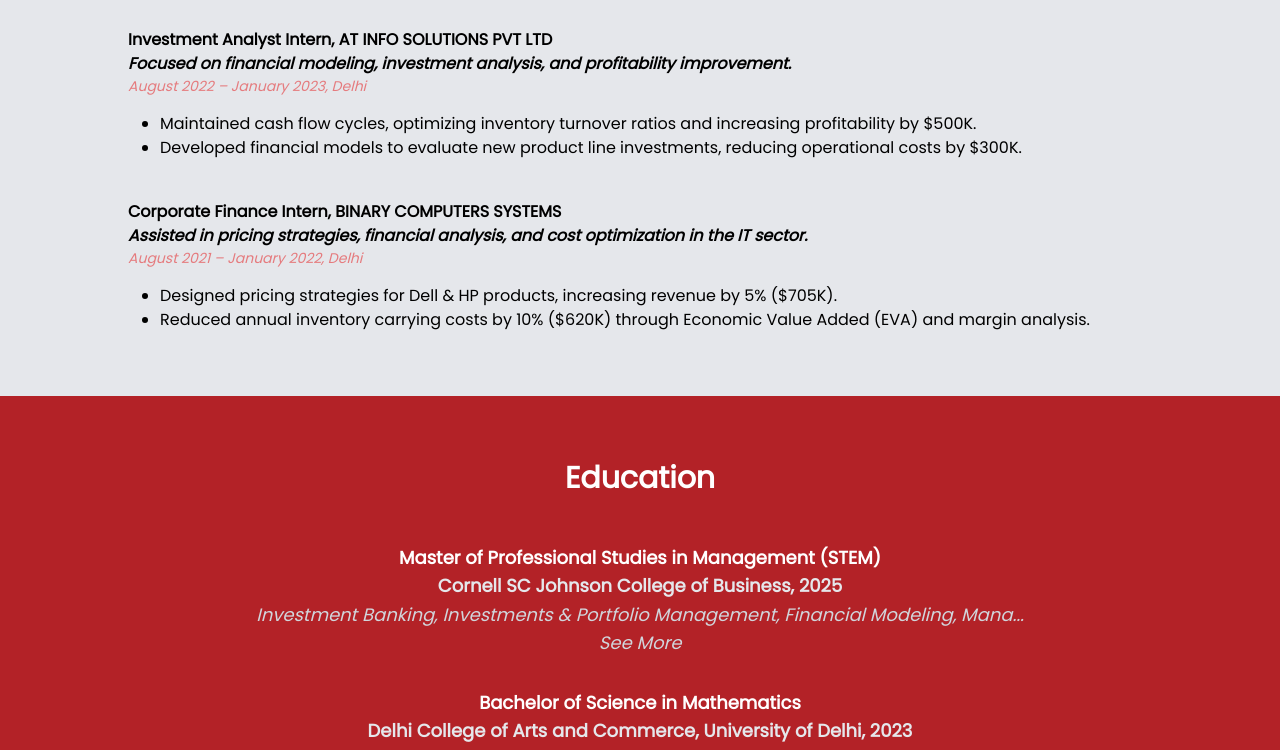
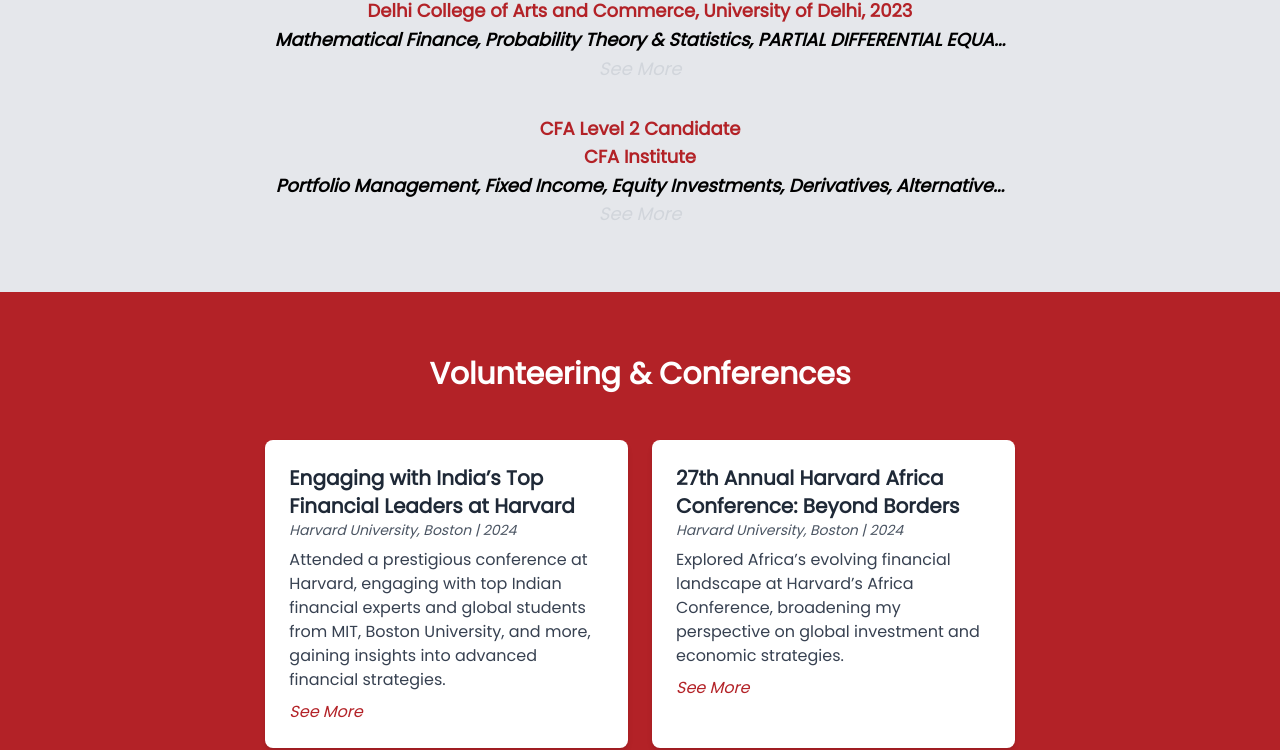
Before and after one commit to Aum-Tyagi/my-portfolio, a React (Create React App) app: page / in a window 1280 px wide. Shown: the part 3012-3762 px from the top of the page. Built offline with nearby package versions, Linux system fonts and the light colour scheme.

Commit message:
Updated Education Section

```diff
--- a/src/App.js
+++ b/src/App.js
@@ -2,7 +2,6 @@
 import { BrowserRouter as Router, Routes, Route } from 'react-router-dom';
 import Header from './components/Header';
 import About from './components/About';
-import Experience from './components/Experience';
 import Skills from './components/Skills';
 import Education from './components/Education';
 import Volunteering from './components/Volunteering';
@@ -23,7 +22,6 @@
                 <About />
                 <Articles/>
                 <Skills />
-                <Experience />
                 <Education/>
                 <Volunteering/>
                 <Contact/>
--- a/src/components/Education.jsx
+++ b/src/components/Education.jsx
@@ -32,22 +32,22 @@
 
   return (
     <Element name="education">
-      <section id="education" className="py-16 bg-cornell text-white text-center">
+      <section id="education" className="py-16 bg-gray-200 text-center">
         <div className="container mx-auto px-6 sm:px-10 lg:px-16 xl:px-24">
-          <h2 className="text-3xl font-bold text-center mb-12">Education</h2>
+          <h2 className="text-3xl text-cornellDark font-bold text-center mb-12">Education</h2>
 
           {/* Education Details */}
           <div className="grid gap-8 text-base md:text-lg max-w-3xl mx-auto">
 
             {/* Master of Professional Studies in Management (STEM) */}
             <div>
-              <h3 className="font-bold text-white">
+               <h3 className="font-bold text-cornell">
                 Master of Professional Studies in Management (STEM)
               </h3>
-              <p className="font-semibold text-gray-200">
+              <p className="font-semibold text-cornell">
                 Cornell SC Johnson College of Business, 2025
               </p>
-              <p className="italic text-gray-300 leading-relaxed">
+              <p className="italic font-bold leading-relaxed">
                 {showMoreMPS ? fullMPSCourses : truncatedMPSCourses}
               </p>
               {fullMPSCourses.length > 80 && (
@@ -63,13 +63,13 @@
 
             {/* Bachelor of Science in Mathematics */}
             <div>
-              <h3 className="font-bold text-white">
+              <h3 className="font-bold text-cornell">
                 Bachelor of Science in Mathematics
               </h3>
-              <p className="font-semibold text-gray-200">
+              <p className="font-semibold text-cornell">
                 Delhi College of Arts and Commerce, University of Delhi, 2023
               </p>
-              <p className="italic text-gray-300 leading-relaxed">
+              <p className="font-bold italic leading-relaxed">
                 {showMoreBSc ? fullBScCourses : truncatedBScCourses}
               </p>
               {fullBScCourses.length > 80 && (
@@ -85,11 +85,11 @@
 
             {/* CFA Level 2 Candidate */}
             <div>
-              <h3 className="font-bold text-white">CFA Level 2 Candidate</h3>
-              <p className="font-semibold text-gray-200">
-                CFA Institute, May 2024
+               <h3 className="font-bold text-cornell">CFA Level 2 Candidate</h3>
+              <p className="font-semibold text-cornell">
+                CFA Institute
               </p>
-              <p className="italic text-gray-300 leading-relaxed">
+              <p className="italic font-bold leading-relaxed">
               {showMoreCFA ? fullCFACourses : truncatedCFACourses}
               </p>
               {fullCFACourses.length > 80 && (
--- a/src/components/Volunteering.jsx
+++ b/src/components/Volunteering.jsx
@@ -21,9 +21,9 @@
 
   return (
     <Element name="volunteering">
-      <section id="volunteering" className="py-16 bg-gray-100 text-gray-900 text-center">
+      <section id="volunteering" className="py-16 bg-cornell text-gray-900 text-center">
         <div className="container mx-auto px-6 sm:px-10 lg:px-16 xl:px-24">
-          <h2 className="text-3xl font-bold text-center mb-12 text-gray-800">
+          <h2 className="text-3xl font-bold text-center mb-12 text-white">
             Volunteering & Conferences
           </h2>
 
```
